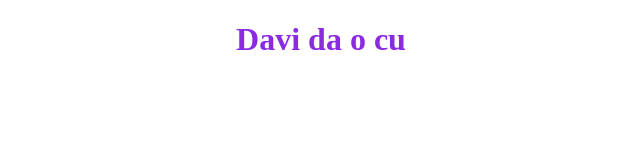
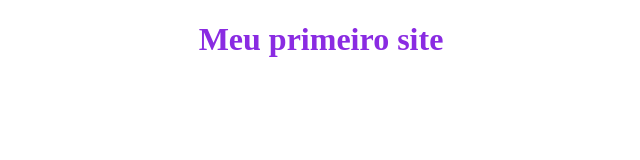
Before and after one commit to PedroHenriqueOliveiraMarques/cursoJavaScript, a plain HTML site: page index.html in a window 1280 px wide. Shown: the whole page, without its empty margins (319-959 px from the left). Drawn offline with Linux system fonts and the light colour scheme.

Commit message:
Meu primeiro site

```diff
--- a/index.html
+++ b/index.html
@@ -6,7 +6,7 @@
     <title>Document</title>
 </head>
 <body>
-    <h1 style="color:blueviolet; text-align: center;">Davi da o cu</h1>
+    <h1 style="color:blueviolet; text-align: center;">Meu primeiro site</h1>
 
 </body>
 </html>
```
